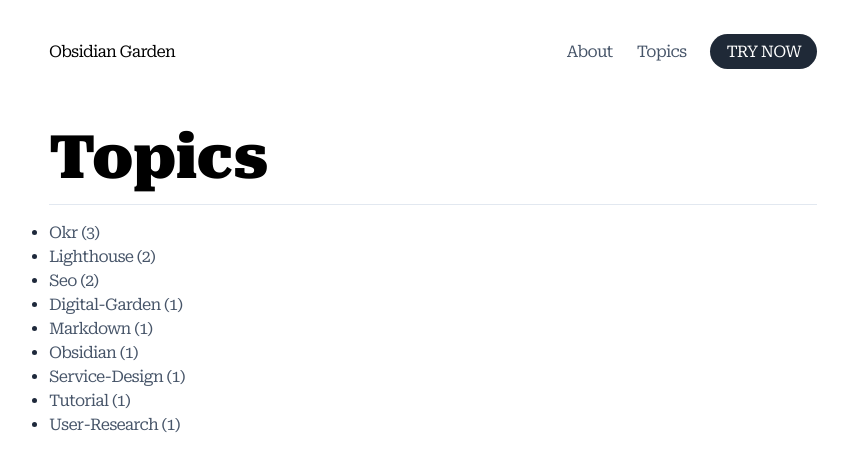
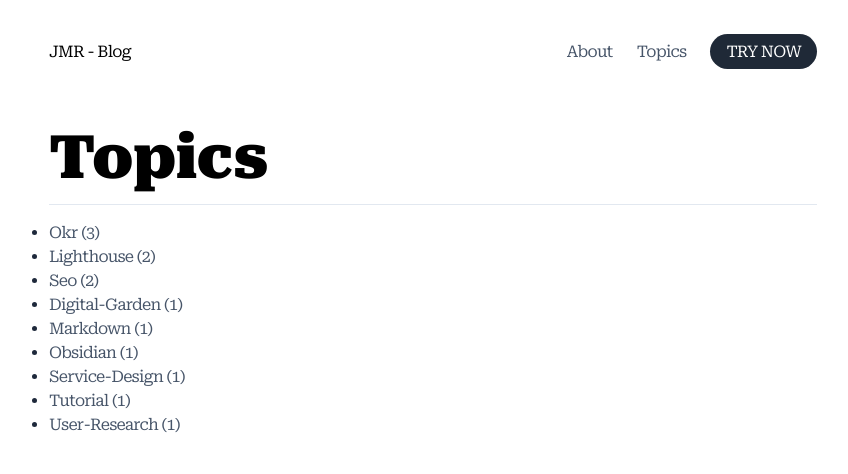
Before and after one commit to joan-medina-roca/gatsby-starter-obsidian-garden, a Gatsby site: page /topics in a window 1280 px wide. Shown: the top 474 px of the page, without its empty margins (207-1055 px from the left). Built offline with nearby package versions, Linux system fonts and the light colour scheme; Gatsby itself is replaced by a stand-in of ours; some packages are replaced by stand-ins of ours.

Commit message:
Update Header.tsx

```diff
--- a/src/components/Header.tsx
+++ b/src/components/Header.tsx
@@ -9,7 +9,7 @@
       <Container>
         <nav className="flex justify-between py-6 md:py-10">
           <Link to="/" className="text-black">
-            Obsidian Garden
+            JMR - Blog
           </Link>
           <ul className="list-style-none grid grid-flow-col auto-cols-max gap-6 items-center">
             {MENU.map((item) => (
```
